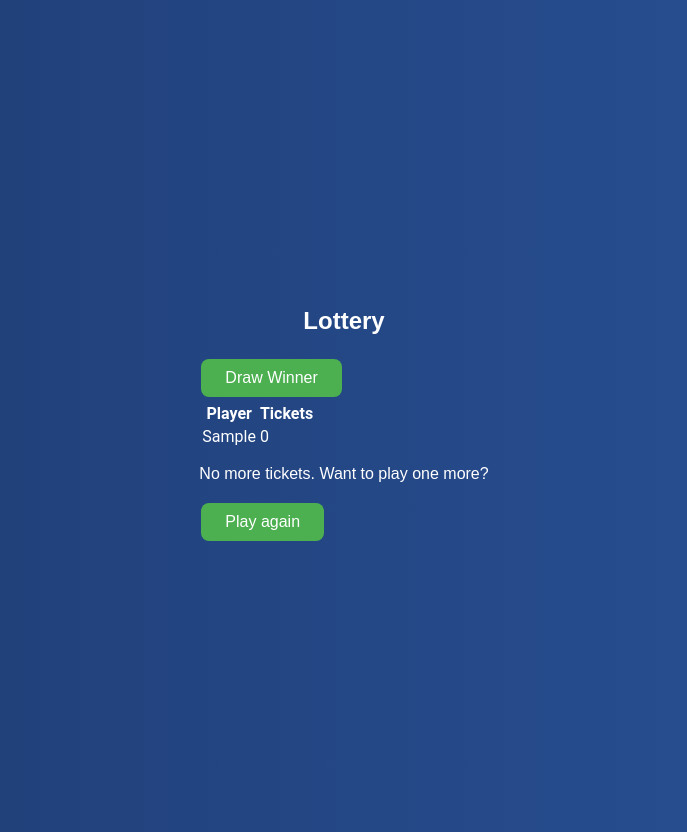
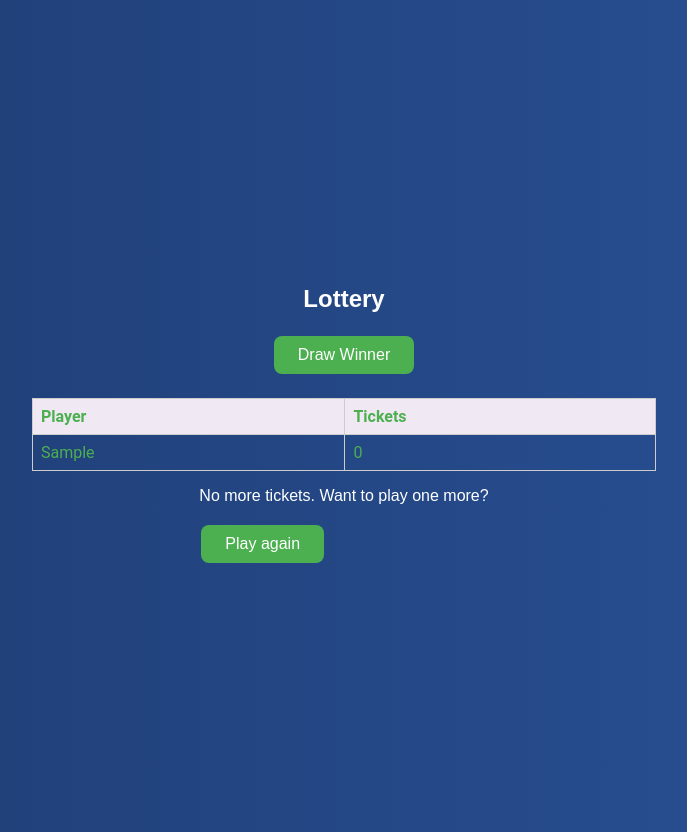
Before and after one commit to MaggiePN92/lottery-app, a React (Create React App) app: page / in a window 1280 px wide. Both pictures are taken after typing "Sample" into the empty fields and a click on the button "Start Lottery". Shown: the whole page, without its empty margins (296-983 px from the left). Built offline with nearby package versions, Linux system fonts and the light colour scheme.

Commit message:
more syling

```diff
--- a/src/App.tsx
+++ b/src/App.tsx
@@ -9,6 +9,11 @@ import './App.css';
 type Player = {
   name: string;
   tickets: number;
+};
+
+type Props = {
+  winner: string;
+  onWinnerDrawn: (winner: string) => void;
 };
 
 function App() {
@@ -50,7 +55,6 @@ function App() {
       ) : (
         <Lottery players={players} onWinnerDrawn={handleWinnerDrawn} resetLottery={resetLottery} />
       )}
-      {winner && <p>The winner is: {winner}!</p>}
     </div>
   );
 }
--- a/src/Lottery.tsx
+++ b/src/Lottery.tsx
@@ -1,5 +1,7 @@
 // Lottery.tsx
-import React from 'react';
+import React, { useState }  from 'react';
+import './Lottery.css';
+import styles from './LotteryTable.module.css';
 
 type Player = {
   name: string;
@@ -14,6 +16,7 @@ type Props = {
 
 function Lottery({ players, onWinnerDrawn, resetLottery }: Props) {
   const totalTickets = players.reduce((sum, player) => sum + player.tickets, 0);
+  const [selectedWinner, setSelectedWinner] = useState('');
 
   const handleDrawWinner = () => {
     const tickets: string[] = [];
@@ -26,6 +29,7 @@ function Lottery({ players, onWinnerDrawn, resetLottery }: Props) {
     const winnerIndex = Math.floor(Math.random() * tickets.length);
     const winnerPlayerIndex = parseInt(tickets[winnerIndex]);
     const winnerName = players[winnerPlayerIndex].name;
+    setSelectedWinner(winnerName);
 
     // Reduce the winner's ticket count by 1
     const updatedPlayers = players.map((player, index) => {
@@ -39,12 +43,14 @@ function Lottery({ players, onWinnerDrawn, resetLottery }: Props) {
   };
 
   return (
-    <div>
+    <div className="Lottery">
       <h2>Lottery</h2>
+      {selectedWinner && <p className="winner">The winner is: {selectedWinner}!</p>}
       <button onClick={handleDrawWinner} disabled={totalTickets === 0}>
         Draw Winner
       </button>
-      <table>
+      <div className={styles.tableContainer}>
+        <table className={styles.table}>
           <thead>
             <tr>
               <th>Player</th>
@@ -60,6 +66,7 @@ function Lottery({ players, onWinnerDrawn, resetLottery }: Props) {
             ))}
           </tbody>
         </table>
+      </div>
       {totalTickets === 0 && (
         <div>
           <p>No more tickets. Want to play one more?</p>
--- /dev/null
+++ b/src/LotteryTable.module.css
@@ -0,0 +1,26 @@
+/* LotteryTable.module.css */
+
+.tableContainer {
+  display: flex;
+  justify-content: center;
+  width: 100%;
+  margin-top: 20px;
+}
+
+.table {
+  border-collapse: collapse;
+  width: 50%;
+}
+
+.table th,
+.table td {
+  border: 1px solid #ccc;
+  text-align: left;
+  padding: 8px;
+  color: #4caf50; /* Change text color to dark grey */
+}
+
+.table th {
+  background-color: #f0e9f4;
+  font-weight: bold;
+}
```
Lines whose indentation alone changed are shown as unchanged.
